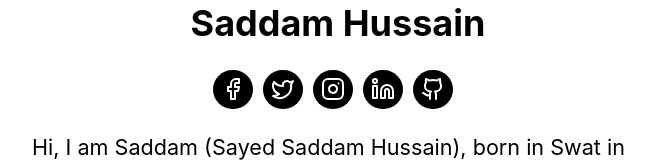
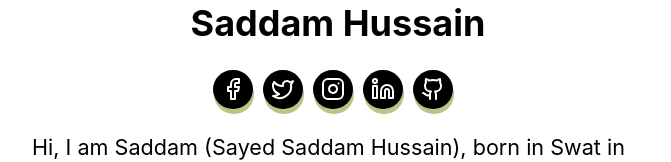
Before and after one commit to sayedsaddam/ahcity-blog, a Next.js app: page / in a window 1280 px wide. Shown: the part 227-389 px from the top of the page, without its empty margins (302-973 px from the left). Built offline with nearby package versions, Linux system fonts and the light colour scheme.

Commit message:
updated utils.module.css files, added box-shadow to social links on the home page.

```diff
--- a/styles/utils.module.css
+++ b/styles/utils.module.css
@@ -62,4 +62,5 @@
   color: white;
   padding: 14px 8px 4px 8px;
   border-radius: 50px;
+  box-shadow: 1px 5px #7b99218a;
  }
```
